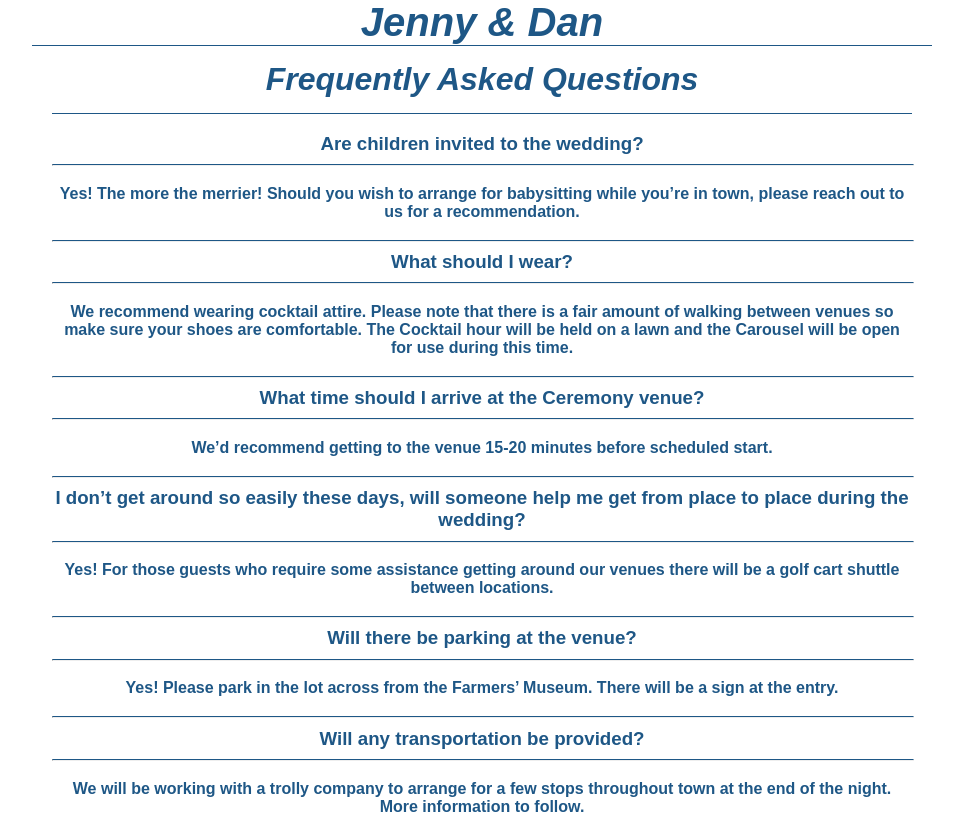
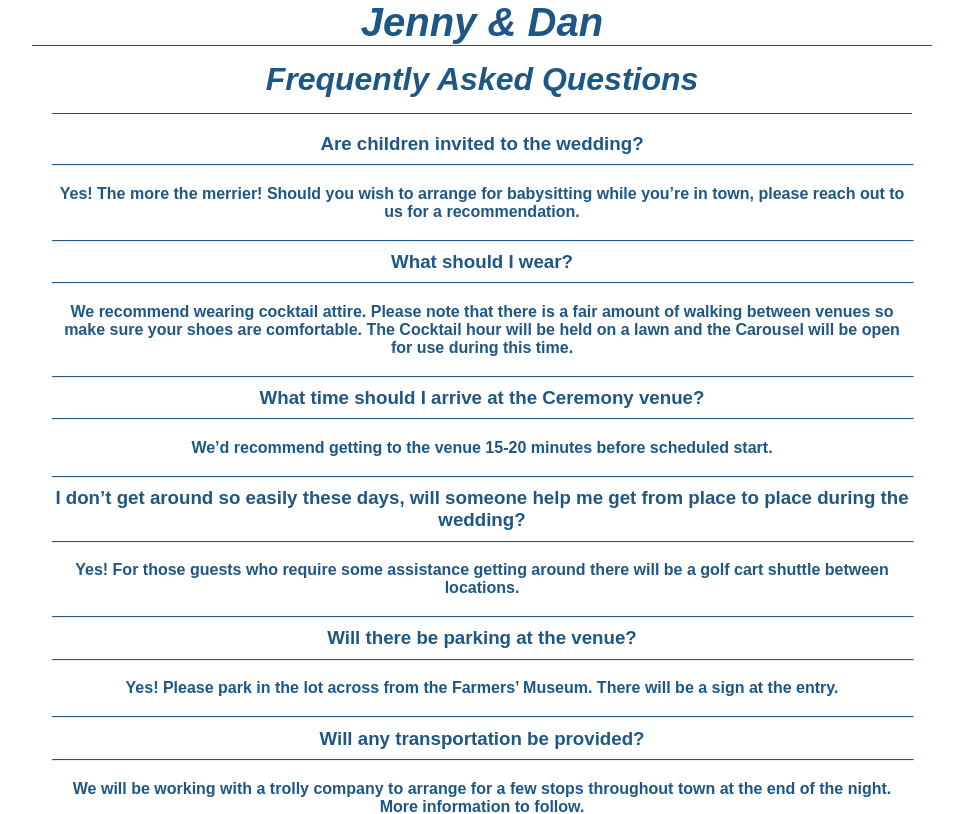
Before and after one commit to danomoseley/jennydan, a SvelteKit app: page /faq in a window 1280 px wide. Shown: the top 814 px of the page, without its empty margins (158-1121 px from the left). Built offline with nearby package versions, Linux system fonts and the light colour scheme.

Commit message:
Update FAQ wording

```diff
--- a/src/routes/faq/+page.svelte
+++ b/src/routes/faq/+page.svelte
@@ -27,7 +27,7 @@
     <li>
       <ul>
         <li><h3><hr>I don’t get around so easily these days, will someone help me get from place to place during the wedding?<hr></h3></li>
-        <li>Yes! For those guests who require some assistance getting around our venues there will be a golf cart shuttle between locations.  </li>
+        <li>Yes! For those guests who require some assistance getting around there will be a golf cart shuttle between locations.  </li>
       </ul>
     </li>
     <li>
```
